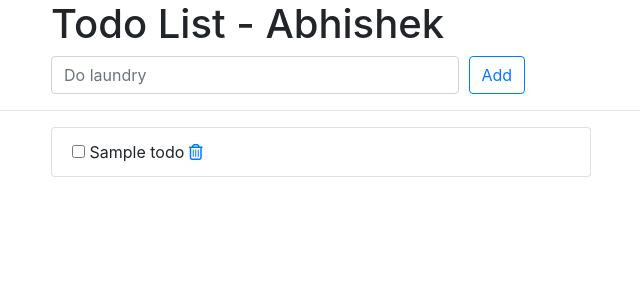
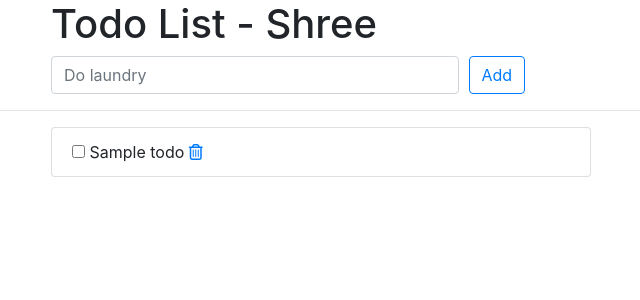
Before and after one commit to Shreeganesha-137/My_Simple_Docker_Project, a Django app: template todos/templates/todos/index.html in a window 1280 px wide. Shown: the top 300 px of the page, without its empty margins (224-864 px from the left). Run offline with Django 3.2, Linux system fonts and the light colour scheme; the template is opened without the code that fills it: most values are stand-ins (such as "Sample title", 1, 10 or a date in 2020); some libraries are stand-ins or nearby versions.

Commit message:
Update index.html

```diff
--- a/todos/templates/todos/index.html
+++ b/todos/templates/todos/index.html
@@ -1,7 +1,7 @@
 {% extends 'todos/base.html' %}
 
 {% block title %}
-<title>Todo list</title>
+<title>Welcom to Shreeganesh-137 Github</title>
 {% endblock %}
 
 {% block content %}
@@ -12,7 +12,7 @@
     <div class="offset-md-2 col-lg-9">
       <div class="page-header">
         <h1>
-          Todo List - Abhishek
+          Todo List - Shree
         </h1>
       </div>
     </div>
```
